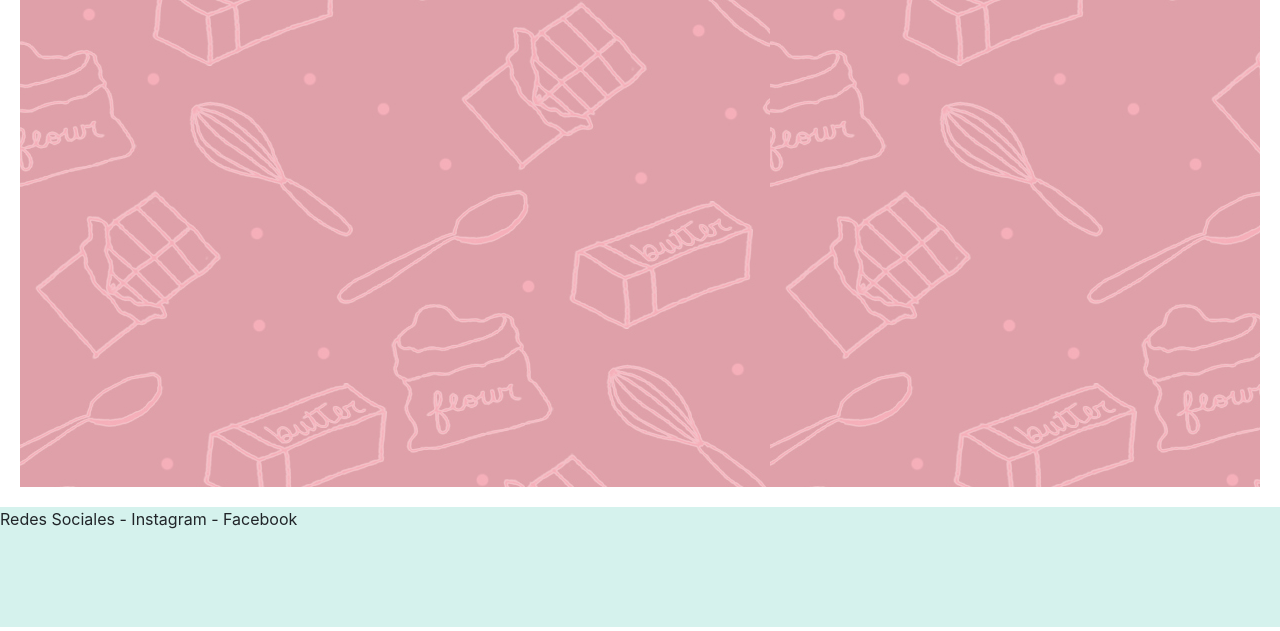
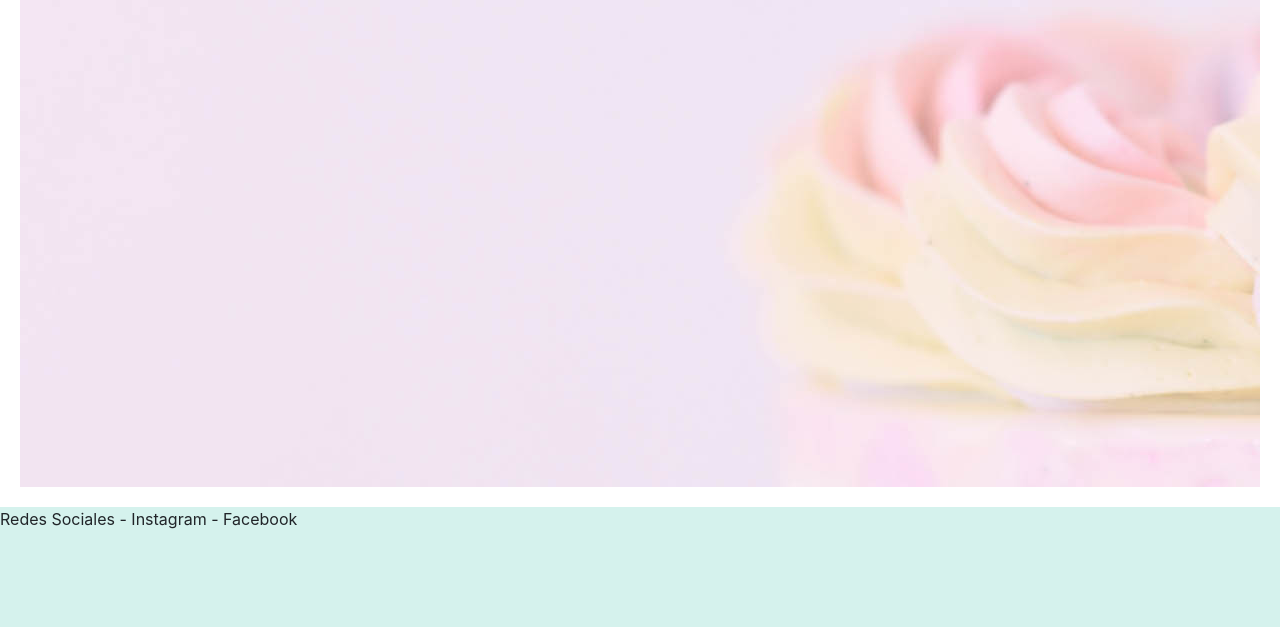
Before and after one commit to AntonellaZulberti/Prueba-Proyecto, a website: page index.html in a window 1280 px wide. Shown: the part 169-800 px from the top of the page. Drawn offline with nearby package versions, Linux system fonts and the light colour scheme; files whose address does not match are found by name.

Commit message:
aaaaaaaaaaaa

```diff
--- a/scss/prueba.scss
+++ b/scss/prueba.scss
@@ -56,7 +56,7 @@ header {
 
 .body__grid{
         .main__index{
-            background-image: url("fotos/trama3.jpg");
+            background-image: url("fotos/FondoI.jpg");
             background-repeat: repeat;
             grid-area: main;
             display: flex;
```
Also changed, not shown: css/pruebacss.css.
